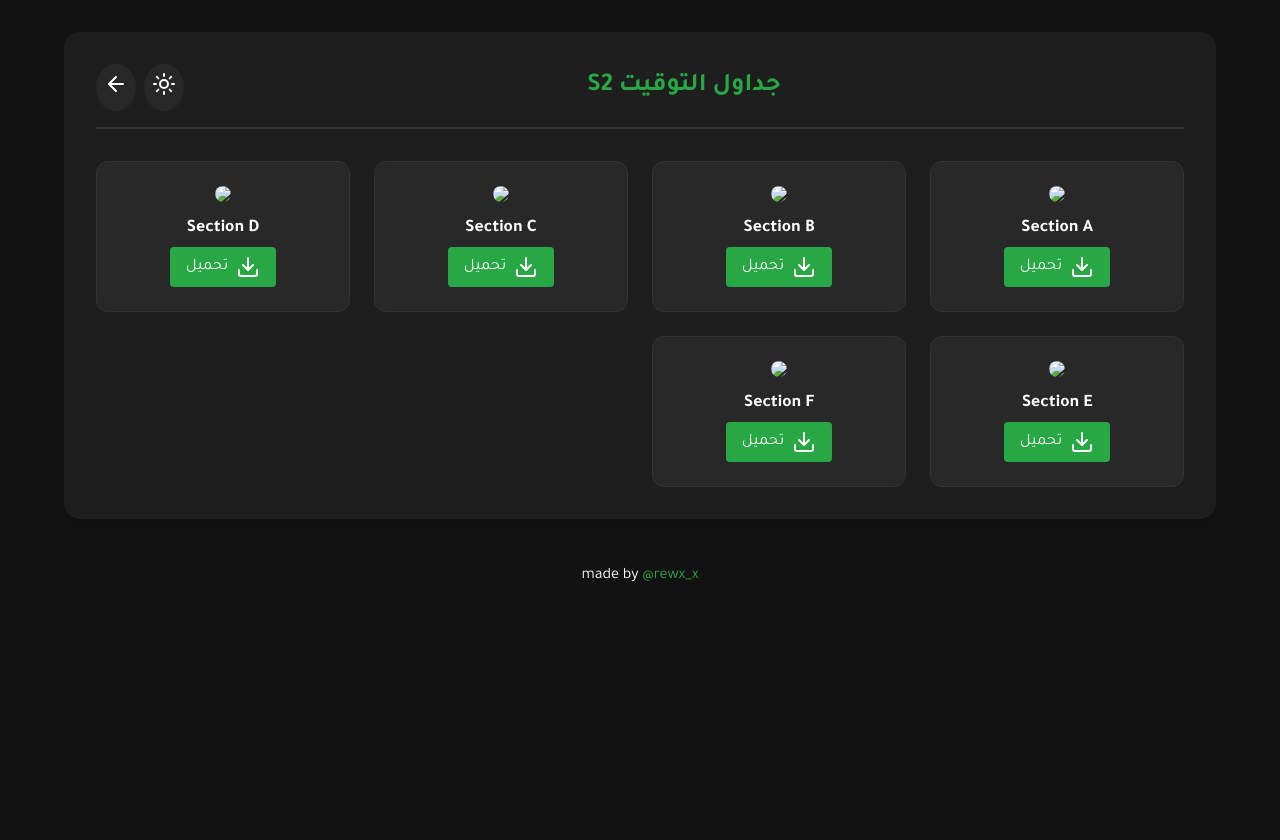
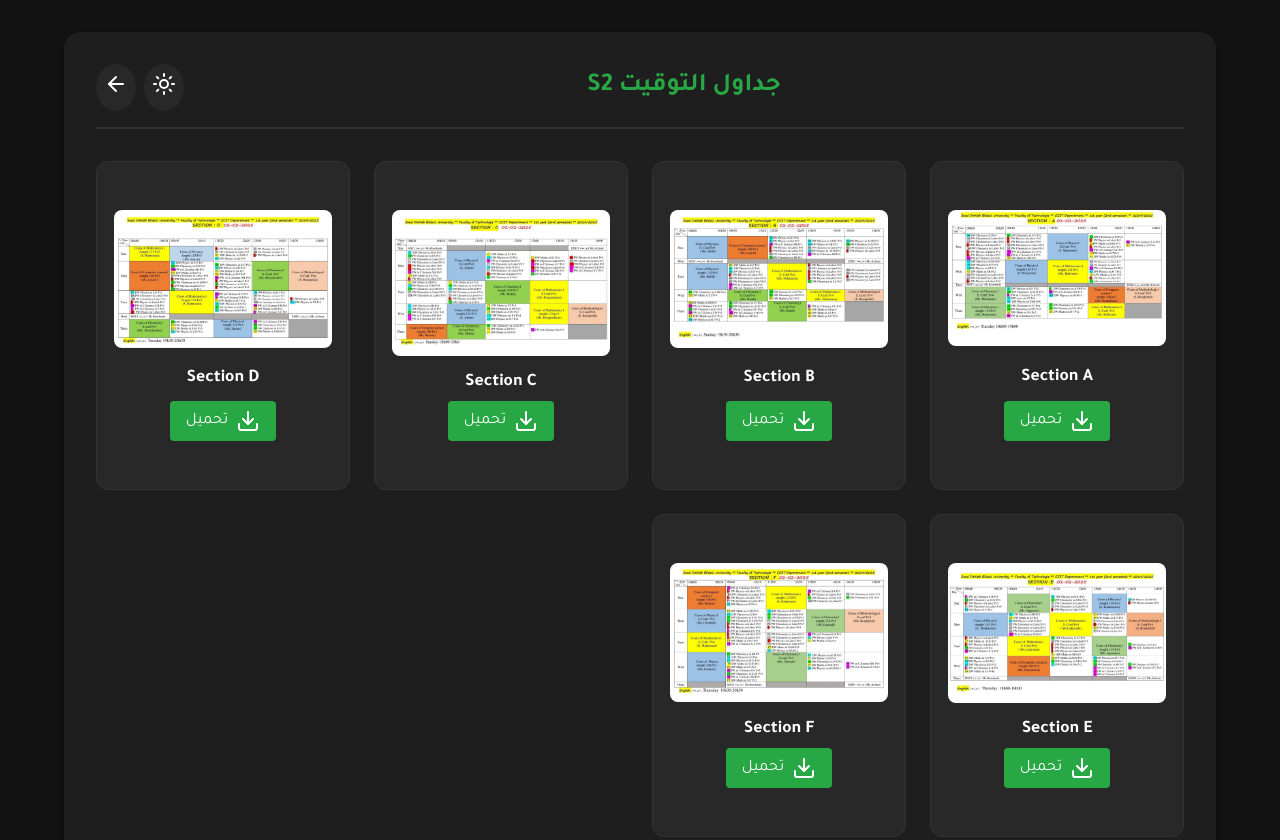
Before and after one commit to stusdb/stl1calc, a plain HTML site: page emploi.html in a window 1280 px wide. Shown: the top 840 px of the page. Drawn offline with nearby package versions, Linux system fonts and the light colour scheme.

Commit message:
Add files via upload

```diff
--- a/emploi.html
+++ b/emploi.html
@@ -99,7 +99,7 @@
             background: var(--button-background);
             border: 1px solid var(--border-color);
             border-radius: 0.75rem;
-            padding: 1.5rem;
+            padding: 3rem;
             text-align: center;
             transition: all 0.3s ease;
             display: flex;
@@ -114,7 +114,7 @@
         }
 
         .grid-item img {
-            max-width: 100%;
+            max-width: 140%;
             height: auto;
             border-radius: 0.5rem;
             margin-bottom: 1rem;
@@ -191,7 +191,7 @@
 
         <main class="grid-container">
             <div class="grid-item">
-                <img src="/placeholder.svg?height=200&width=300" >
+                <img src="https://stusdb.github.io/stl1calc/A.jpg" >
                 <h3>Section A</h3>
                 <a href="A.jpg" download class="download-btn">
                     <i data-lucide="download" aria-hidden="true"></i>
@@ -199,7 +199,7 @@
                 </a>
             </div>
             <div class="grid-item">
-                <img src="/placeholder.svg?height=200&width=300" >
+                <img src="https://stusdb.github.io/stl1calc/B.jpg" >
                 <h3>Section B</h3>
                 <a href="B.jpg" download class="download-btn">
                     <i data-lucide="download" aria-hidden="true"></i>
@@ -207,7 +207,7 @@
                 </a>
             </div>
             <div class="grid-item">
-                <img src="/placeholder.svg?height=200&width=300" >
+                <img src="https://stusdb.github.io/stl1calc/C.jpg" >
                 <h3>Section C</h3>
                 <a href="C.jpg" download class="download-btn">
                     <i data-lucide="download" aria-hidden="true"></i>
@@ -215,7 +215,7 @@
                 </a>
             </div>
             <div class="grid-item">
-                <img src="/placeholder.svg?height=200&width=300" >
+                <img src="https://stusdb.github.io/stl1calc/D.jpg" >
                 <h3>Section D</h3>
                 <a href="D.jpg" download class="download-btn">
                     <i data-lucide="download" aria-hidden="true"></i>
@@ -225,7 +225,7 @@
 
 
     <div class="grid-item">
-                <img src="/placeholder.svg?height=200&width=300" >
+                <img src="https://stusdb.github.io/stl1calc/E.jpg" >
                 <h3>Section E</h3>
                 <a href="E.jpg" download class="download-btn">
                     <i data-lucide="download" aria-hidden="true"></i>
@@ -235,7 +235,7 @@
 
 
     <div class="grid-item">
-                <img src="/placeholder.svg?height=200&width=300" >
+                <img src="https://stusdb.github.io/stl1calc/F.jpg" >
                 <h3>Section F</h3>
                 <a href="F.jpg" download class="download-btn">
                     <i data-lucide="download" aria-hidden="true"></i>
```
